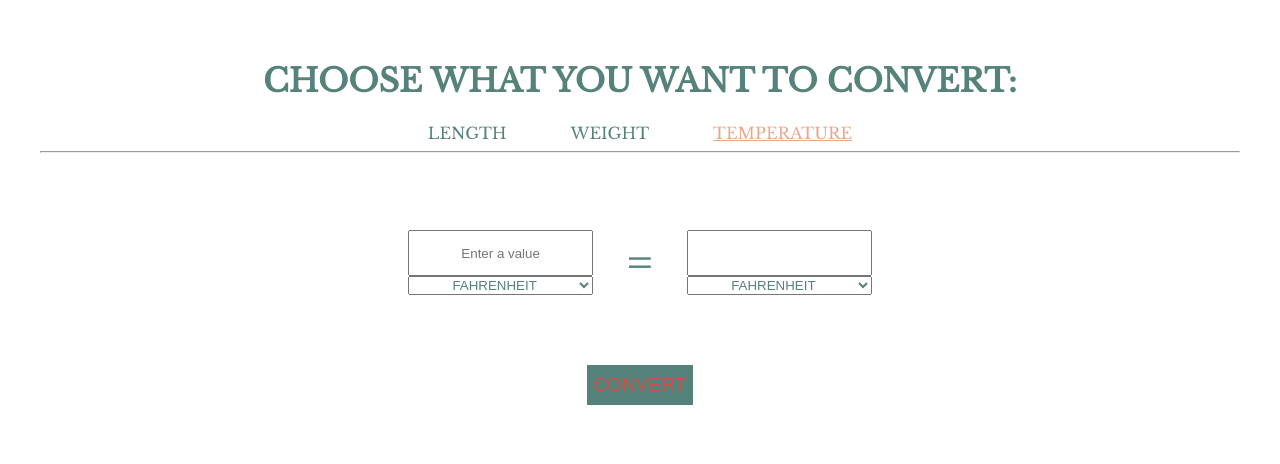
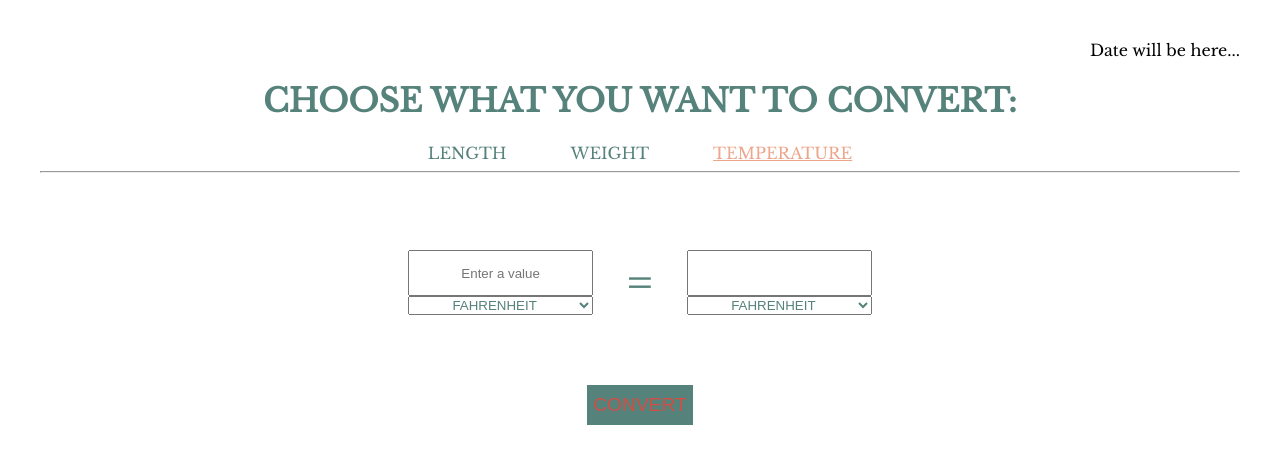
Before and after one commit to lanachayka/converter, a React (Create React App) app: page /converter/temperature in a window 1280 px wide. Shown: the top 464 px of the page. Built offline with nearby package versions, Linux system fonts and the light colour scheme.

Commit message:
update css files, add new component DateField
Signed-off-by: lanachayka <ruslana.chaikivska@gmail.com>

```diff
--- a/public/index.html
+++ b/public/index.html
@@ -2,7 +2,7 @@
 <html lang="en">
   <head>
     <meta charset="utf-8" />
-    <link rel="icon" href="" />
+    <link rel="icon" href="icon-convert.jpeg" />
     <meta name="viewport" content="width=device-width, initial-scale=1" />
     <meta name="theme-color" content="#000000" />
     <meta
--- a/src/App.css
+++ b/src/App.css
@@ -2,5 +2,11 @@
     display: flex;
     flex-direction: column;
     justify-content: center;
-    margin: 2.5rem;
+    margin: 1rem;
 }
+
+@media (min-width: 500px) {
+    .App {
+        margin: 2.5rem;
+    }
+}
--- a/src/App.tsx
+++ b/src/App.tsx
@@ -5,10 +5,12 @@ import {Route, Routes } from 'react-router-dom';
 import Length from './components/Length/Length';
 import Weight from './components/Weight/Weight';
 import Temperature from './components/Temperature/Temperature';
+import DateField from "./components/DateField/DateField";
 
 const App:React.FC = () => {
   return (
     <div className="App">
+        <DateField />
         <Menu />
         <Routes>
             <Route path="/converter/length" element={<Length />}>Length</Route>
--- a/src/components/Converting/Converting.module.css
+++ b/src/components/Converting/Converting.module.css
@@ -8,8 +8,7 @@
 
 .select {
     display: flex;
-    flex-direction: row;
-    gap: 2rem;
+    flex-direction: column;
     align-items: center;
 }
 
@@ -37,7 +36,7 @@
     min-height: 2.5rem;
     font-size: 1.2rem;
     cursor: pointer;
-    margin-top: 1.5rem;
+    margin-top: 5rem;
     text-transform: uppercase;
 }
 
@@ -45,3 +44,15 @@
     color: var(--text-color);
     background-color: var(--button-color);
 }
+
+@media (min-width: 500px) {
+    .select {
+        display: flex;
+        flex-direction: row;
+        gap: 2rem;
+        align-items: center;
+    }
+    .btn {
+        margin-top: 1.5rem;
+    }
+}
--- /dev/null
+++ b/src/components/DateField/DateField.module.css
@@ -0,0 +1,4 @@
+.wrapper {
+    display: flex;
+    justify-content: flex-end;
+}
--- /dev/null
+++ b/src/components/DateField/DateField.tsx
@@ -0,0 +1,8 @@
+import React from 'react';
+import st from './DateField.module.css'
+
+const DateField:React.FC = () => {
+    return <div className={st.wrapper}>Date will be here...</div>
+}
+
+export default DateField
--- a/src/components/Menu/Menu.module.css
+++ b/src/components/Menu/Menu.module.css
@@ -12,5 +12,11 @@
     display: flex;
     flex-direction: row;
     justify-content: center;
-    gap: 4rem;
+    gap: 1.5rem;
 }
+
+@media (min-width: 500px) {
+    .navigation {
+        gap: 4rem;
+    }
+}
```
Also changed, not shown: public/icon-convert.jpeg (added).
